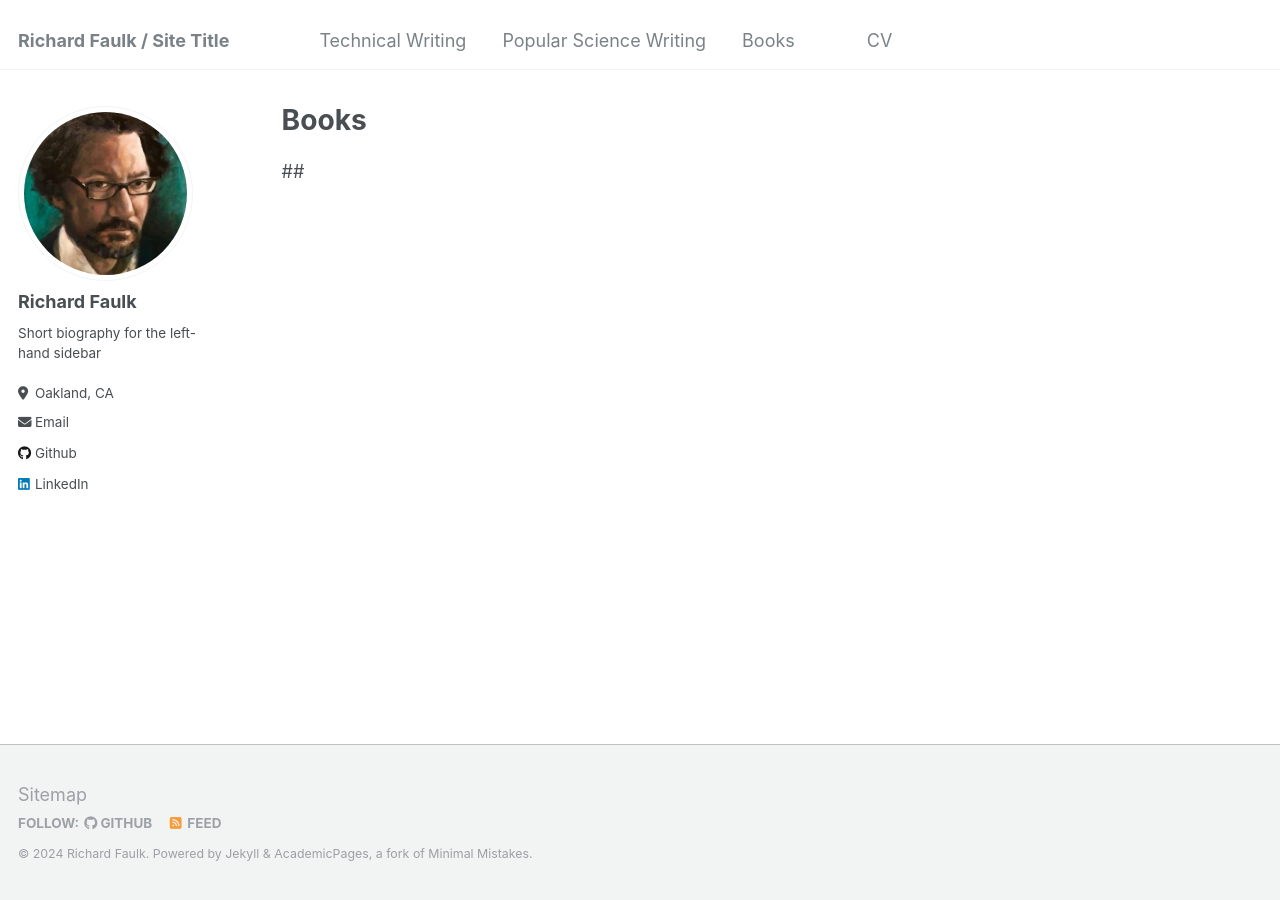
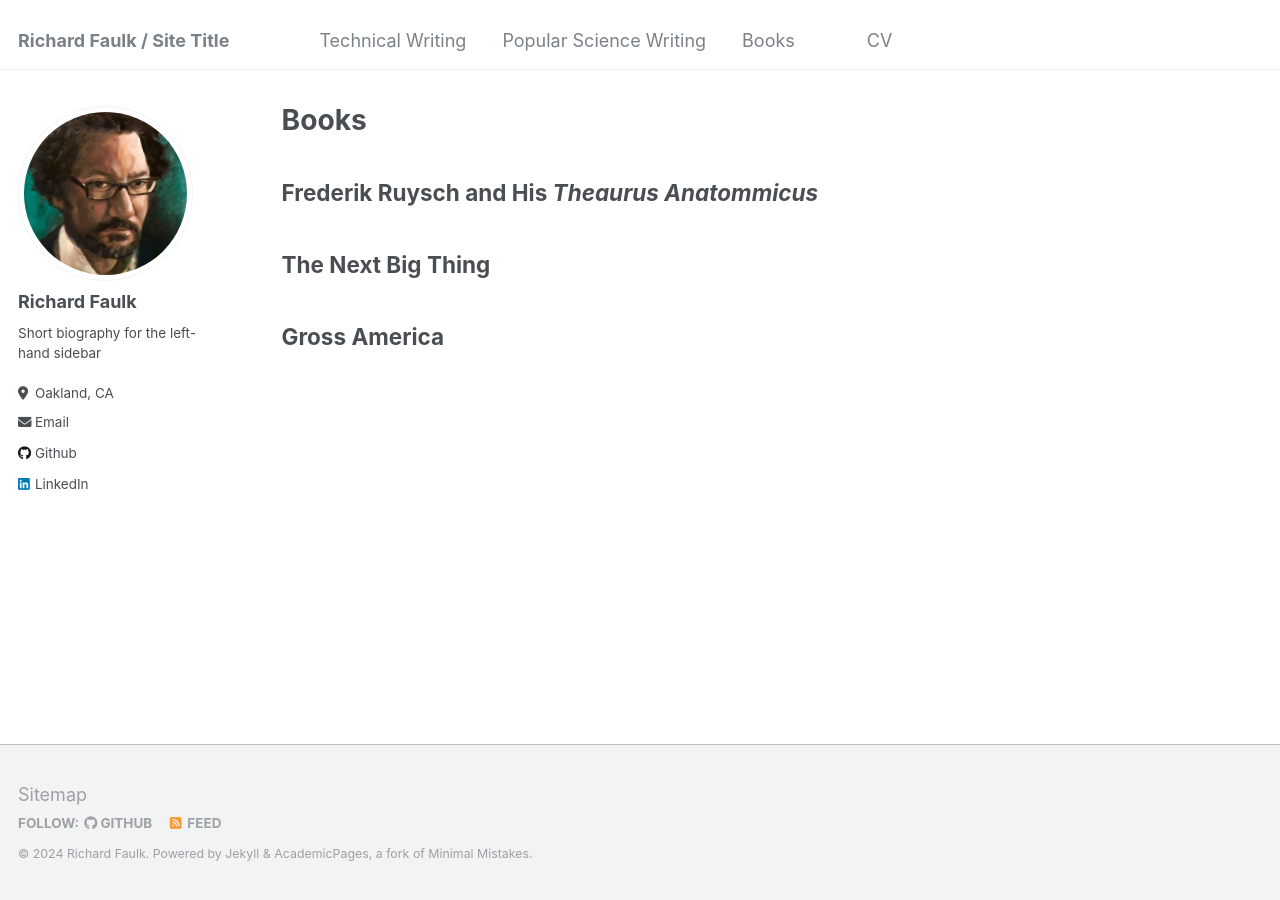
Before and after one commit to RichardKF/richardkf.github.io, a Jekyll site: the page built from _pages/books.md, in a window 1280 px wide. Built offline with Jekyll 4.4.1, drawn with Linux system fonts in a browser that asks for light colours.

Commit message:
Update books.md

```diff
--- a/_pages/books.md
+++ b/_pages/books.md
@@ -6,4 +6,10 @@ author_profile: true
 ---
 <p> </p>
 <p> </p>
-##
+## Frederik Ruysch and His *Theaurus Anatommicus*
+<p> </p>
+<p> </p>
+## The Next Big Thing
+<p> </p>
+<p> </p>
+## Gross America
```
Also changed, not shown: _pages/techWriting.md (+1 -1 lines), 3 other files.
